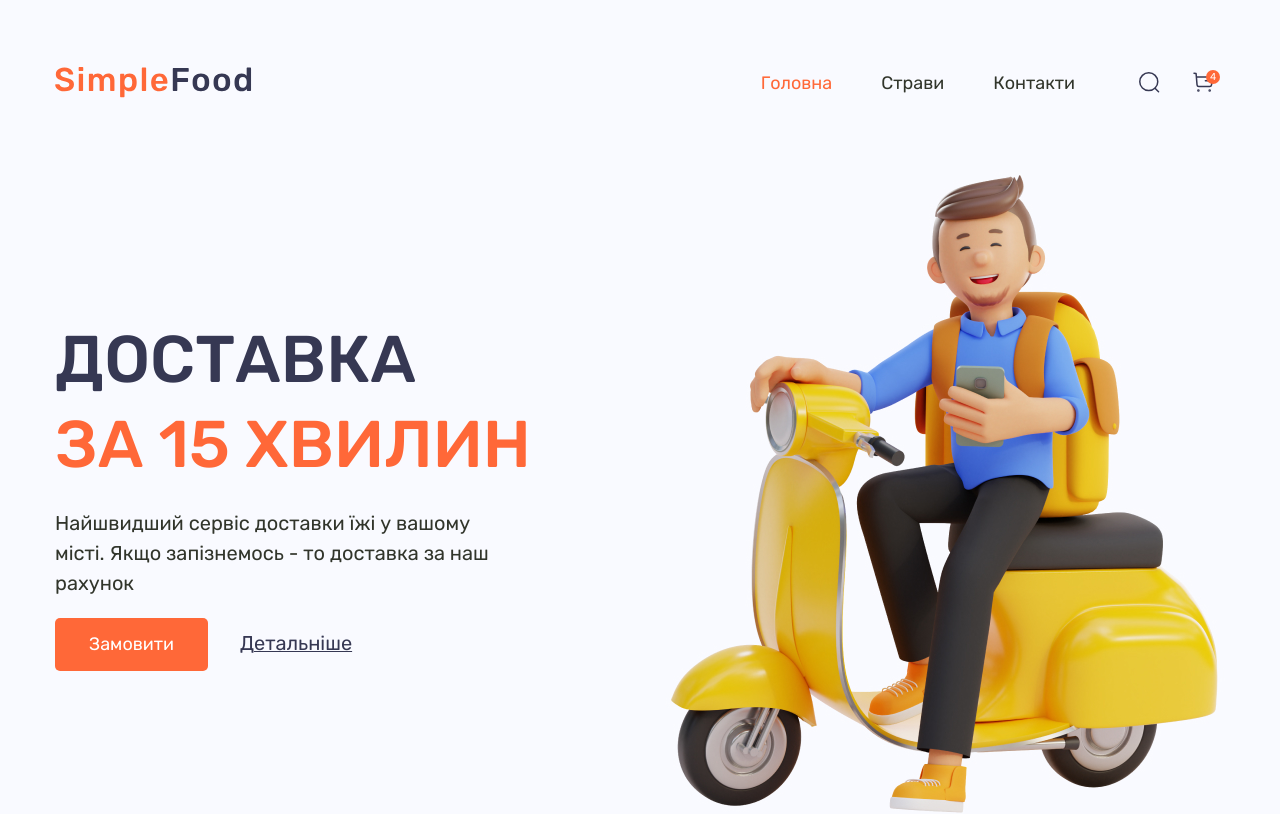
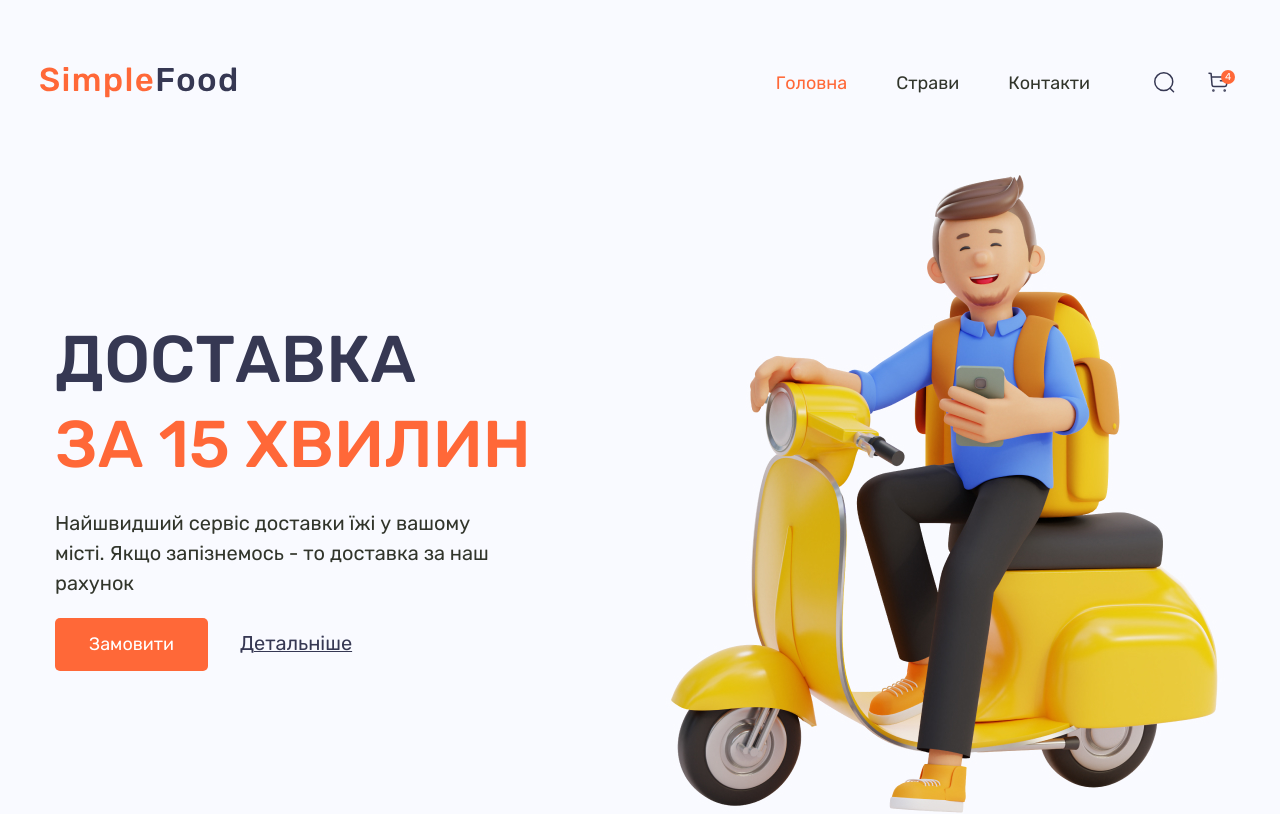
Before and after one commit to maksimkedys/simple_food, a website: page app/index.html in a window 1280 px wide. Shown: the top 814 px of the page. Drawn offline with nearby package versions, Linux system fonts and the light colour scheme; files that its build step writes are made by us from their sources.

Commit message:
fixed nav

```diff
--- a/app/index.html
+++ b/app/index.html
@@ -13,7 +13,6 @@
 <body>
 
   <header class="header">
-    <div class="container">
       <nav class="menu">
         <a class="logo" href="#">
           <img class="logo__img" src="images/logo.svg" alt="Логотип">
@@ -62,7 +61,6 @@
           </li>
         </ul>
       </nav>
-    </div>
   </header>
 
   <main class="main">
--- a/app/js/main.js
+++ b/app/js/main.js
@@ -1,4 +1,9 @@
 $(function () {
+
+  $(window).on('scroll', function () {
+    $('.menu').toggleClass('scroll', $(window).scrollTop() > 0);
+  });
+
   var mixer = mixitup('.popular__catalog', {
     load: {
       filter: '.burger',
--- a/app/scss/_global.scss
+++ b/app/scss/_global.scss
@@ -136,11 +136,11 @@ body {
 
 .burger-card {
   padding: 20px 15px;
+  height: 100%;
   display: flex;
   flex-direction: column;
   justify-content: space-between;
   background-color: $white;
-  text-align: center;
   border-radius: 5px;
   border: 1px solid $silver-200;
   transition: border-color 0.4s;
@@ -187,7 +187,6 @@ body {
   &__btn {
     padding: 7px 14px;
     font-size: 14px;
-    width: 100px;
     margin: 0 auto;
   }
 }
--- a/app/scss/components/_header.scss
+++ b/app/scss/components/_header.scss
@@ -1,7 +1,14 @@
 .menu {
+  position: fixed;
+  left: 0;
+  right: 0;
+  max-width: 1200px;
+  margin: 0 auto;
+  padding: 0 15px;
   display: flex;
   align-items: center;
   padding: 60px 0;
+  background-color: $silver-100;
 
   &__list {
     display: flex;
--- a/app/scss/components/_hero.scss
+++ b/app/scss/components/_hero.scss
@@ -1,5 +1,5 @@
 .hero {
-
+  padding-top: 164px;
   &__inner {
     min-height: 660px;
     background-repeat: no-repeat;
```
Also changed, not shown: app/js/main.min.js.
